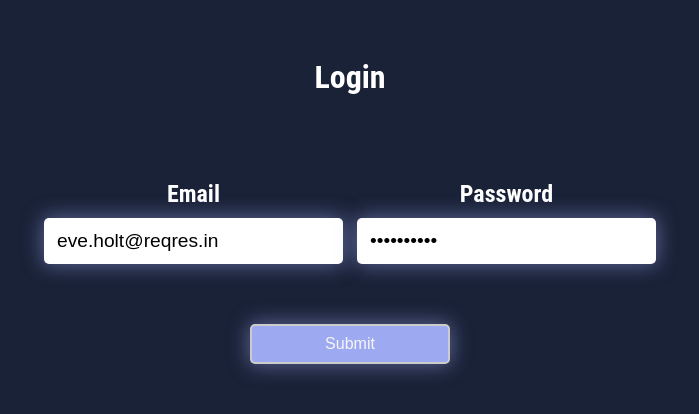
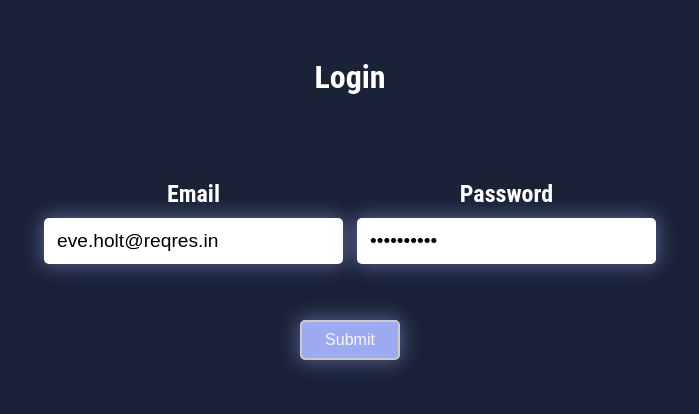
Before and after one commit to JorgeRedondoDev/prueba-tecnica-front-v3, a React (Create React App) app: page /login in a window 1280 px wide. Shown: the top 414 px of the page, without its empty margins (290-989 px from the left). Built offline with nearby package versions, Linux system fonts and the light colour scheme.

Commit message:
Refactor Button Stylar to be a global component

```diff
--- a/src/views/Listado/index.tsx
+++ b/src/views/Listado/index.tsx
@@ -5,6 +5,7 @@ import { RootState } from "../../store/reducers";
 import { User } from "../../types/users";
 import UserCard from "./components/UserCard";
 import UserModal from "views/Listado/components/UserModal";
+import { Button } from "views/styledComponents/Button";
 import styled from "styled-components";
 
 function Listado() {
@@ -78,22 +79,6 @@ const ContainerButtons = styled.div`
   align-items: baseline;
 `;
 
-const Button = styled.button`
-  background-color: #9daaf2;
-  box-shadow: 0px 0px 20px 1px rgba(157, 170, 242, 0.5);
-  border-radius: 5px;
-  font-size: 1em;
-  color: #f6f6f6;
-  border: 2px solid #ccc;
-
-  margin: 1em;
-  padding: 0.25em 1em;
-  &:hover {
-    cursor: pointer;
-    background: #6c7bbf;
-    color: #fff;
-  }
-`;
 const ButtonLogout = styled(Button)`
   position: fixed;
   right: 0;
--- a/src/views/Login/index.tsx
+++ b/src/views/Login/index.tsx
@@ -3,6 +3,7 @@ import { useSelector, useDispatch } from "react-redux";
 import { requestToken } from "../../store/actions/getTokenAction";
 import { RootState } from "../../store/reducers";
 import toast, { Toaster } from "react-hot-toast";
+import { Button } from "views/styledComponents/Button";
 import styled from "styled-components";
 
 function Login() {
@@ -63,9 +64,9 @@ function Login() {
           />
         </label>
       </div>
-      <button type="submit" onClick={handleSummit}>
+      <Button type="submit" onClick={handleSummit}>
         Submit
-      </button>
+      </Button>
     </Form>
   );
 }
@@ -126,30 +127,6 @@ const Form = styled.form`
     }
   }
 
-  button {
-    width: 50%;
-    height: 40px;
-    padding: 0 10px;
-    margin-top: 20px;
-    font-size: 1.2rem;
-    max-width: 200px;
-
-    background-color: #9daaf2;
-    box-shadow: 0px 0px 20px 1px rgba(157, 170, 242, 0.5);
-    border-radius: 5px;
-    font-size: 1em;
-    color: #f6f6f6;
-    border: 2px solid #ccc;
-
-    &:focus {
-      outline: none;
-    }
-    &:hover {
-      cursor: pointer;
-      background: #6c7bbf;
-      color: #fff;
-    }
-  }
   @media (min-width: 800px) {
     .inputs {
       flex-direction: row;
--- /dev/null
+++ b/src/views/styledComponents/Button.tsx
@@ -0,0 +1,20 @@
+import styled from "styled-components";
+
+export const Button = styled.button`
+  background-color: #9daaf2;
+  box-shadow: 0px 0px 20px 1px rgba(157, 170, 242, 0.5);
+  border-radius: 5px;
+  font-size: 1em;
+  color: #f6f6f6;
+  border: 2px solid #ccc;
+  min-width: 100px;
+  min-height: 40px;
+
+  margin: 1em;
+  padding: 0.25em 1em;
+  &:hover {
+    cursor: pointer;
+    background: #6c7bbf;
+    color: #fff;
+  }
+`;
```
